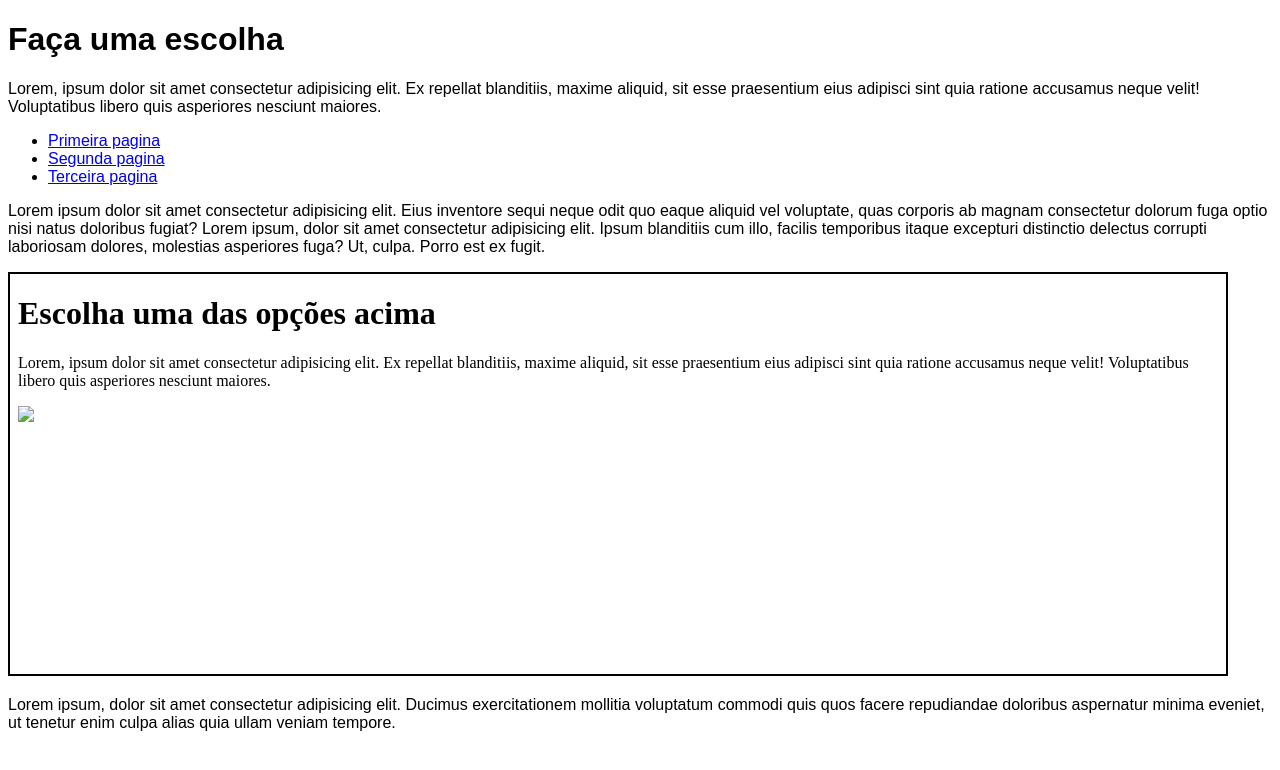
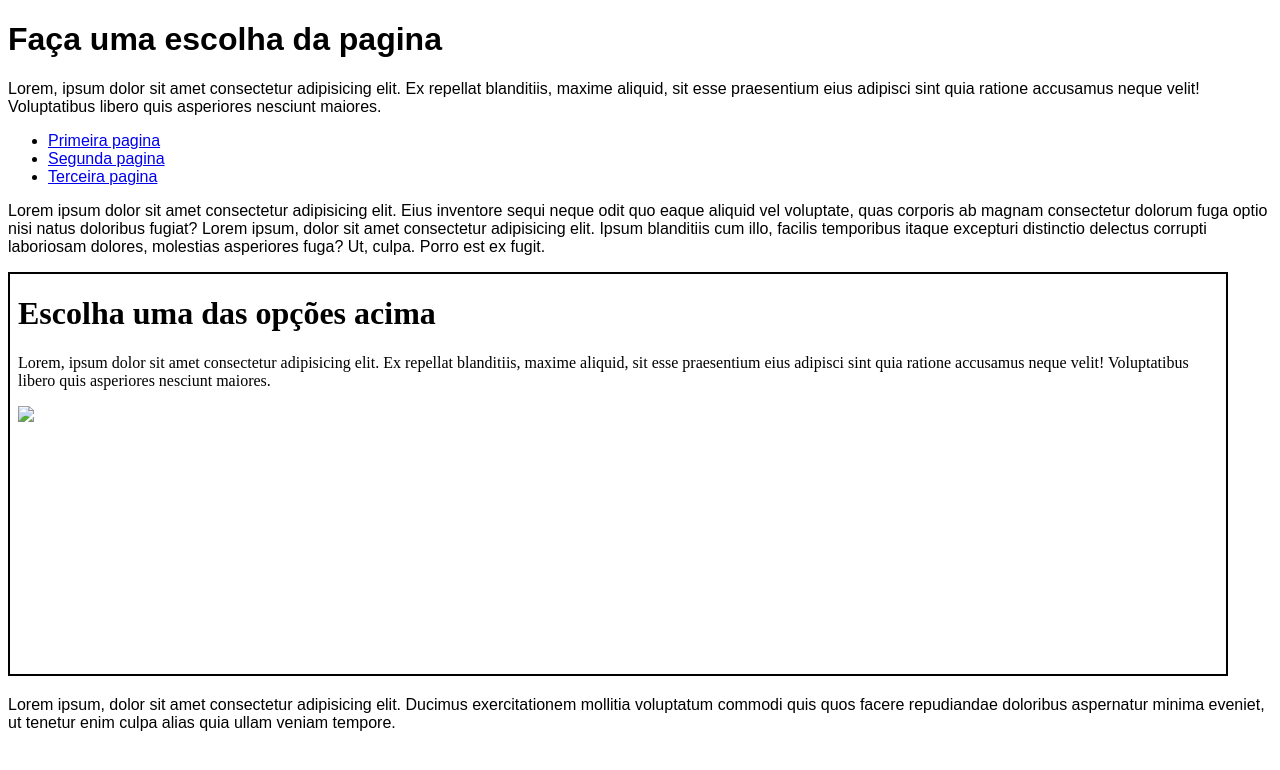
Before and after one commit to guiestrela/HTML-CSS, a plain HTML site: page exercicios/ex024/iframe003.html in a window 1280 px wide. Drawn offline with Linux system fonts and the light colour scheme.

Commit message:
Update iframe003.html

```diff
--- a/exercicios/ex024/iframe003.html
+++ b/exercicios/ex024/iframe003.html
@@ -17,7 +17,7 @@
     </style>
 </head>
 <body>
-    <h1>Faça uma escolha</h1>
+    <h1>Faça uma escolha da pagina</h1>
     <p>Lorem, ipsum dolor sit amet consectetur adipisicing elit. Ex repellat blanditiis, maxime aliquid, sit esse praesentium eius adipisci sint quia ratione accusamus neque velit! Voluptatibus libero quis asperiores nesciunt maiores.</p>
     <ul>
         <li> <a href="paginas-extras/pagina01.html" target="tela">Primeira pagina</a></li>
```
